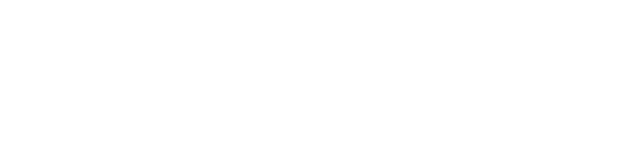
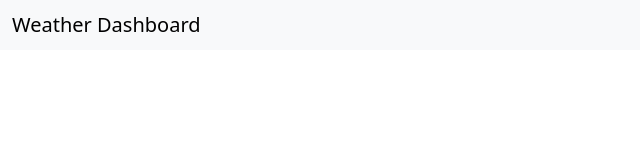
Before and after one commit to syd9f/weather-dashboard, a plain HTML site: page index.html in a window 1280 px wide. Shown: the whole page, without its empty margins (0-640 px from the left). Drawn offline with nearby package versions, Linux system fonts and the light colour scheme.

Commit message:
linked bootstrap and added navbar

```diff
--- a/assets/js/script.js
+++ b/assets/js/script.js
@@ -0,0 +1 @@
+console.log()
--- a/index.html
+++ b/index.html
@@ -2,8 +2,17 @@
 <html>
     <head>
     <link href="https://api.openweathermap.org/data/2.5/forecast?lat={lat}&lon={lon}&appid={585f64e0a63a1964d8bafef222a8e541}" />
+    <link href="https://cdn.jsdelivr.net/npm/bootstrap@5.3.0-alpha1/dist/css/bootstrap.min.css" rel="stylesheet" integrity="sha384-GLhlTQ8iRABdZLl6O3oVMWSktQOp6b7In1Zl3/Jr59b6EGGoI1aFkw7cmDA6j6gD" crossorigin="anonymous">
     </head>
     <body>
+        <!-- Nav Bar -->
+        <nav class="navbar bg-body-tertiary">
+            <div class="container-fluid">
+                <span class="navbar-brand mb-0 h1">Weather Dashboard</span>
+             </div>
+        </nav>
 
+
+        <script src="https://cdn.jsdelivr.net/npm/bootstrap@5.3.0-alpha1/dist/js/bootstrap.bundle.min.js" integrity="sha384-w76AqPfDkMBDXo30jS1Sgez6pr3x5MlQ1ZAGC+nuZB+EYdgRZgiwxhTBTkF7CXvN" crossorigin="anonymous"></script>
     </body>
 </html>
```
